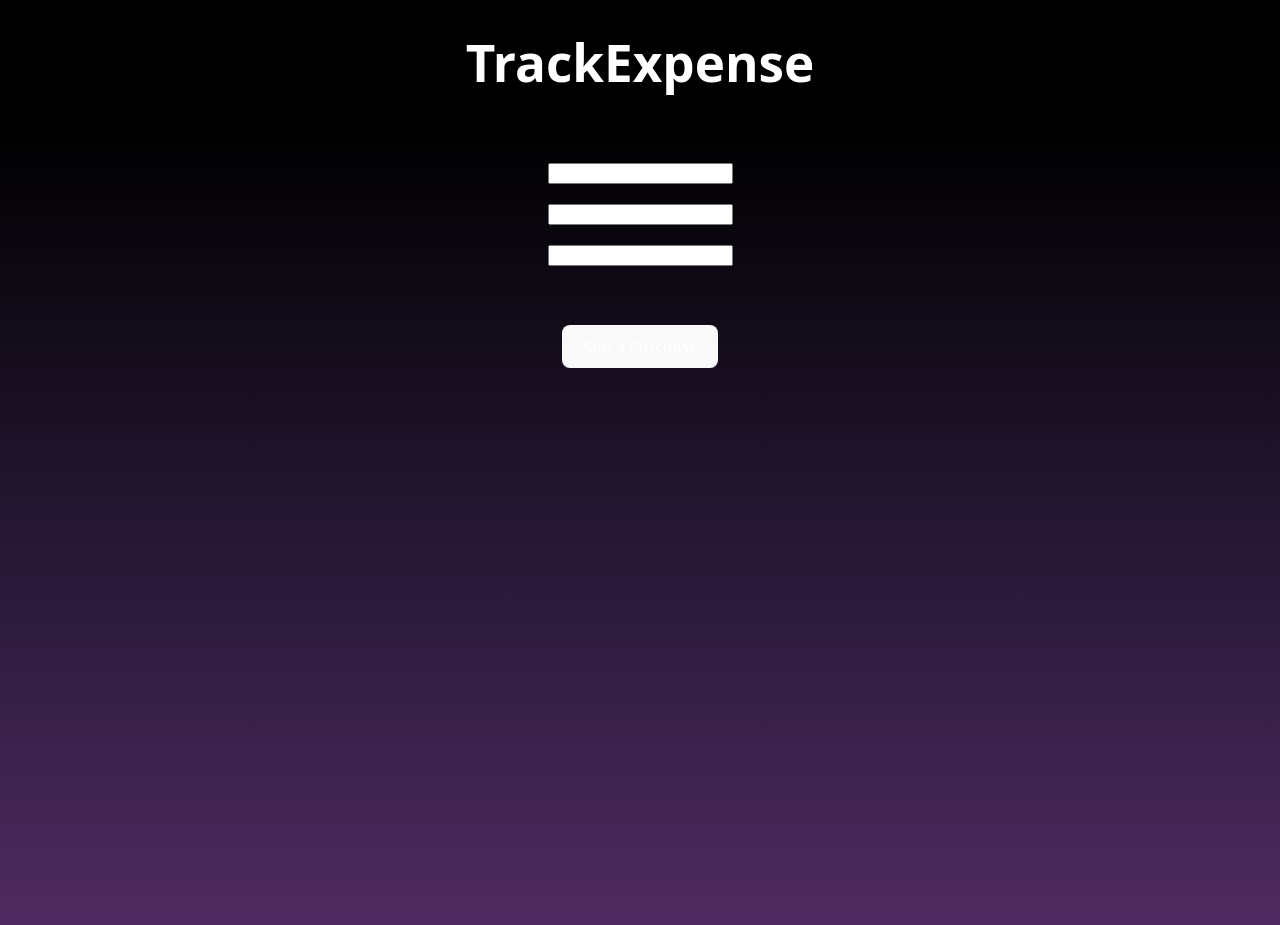
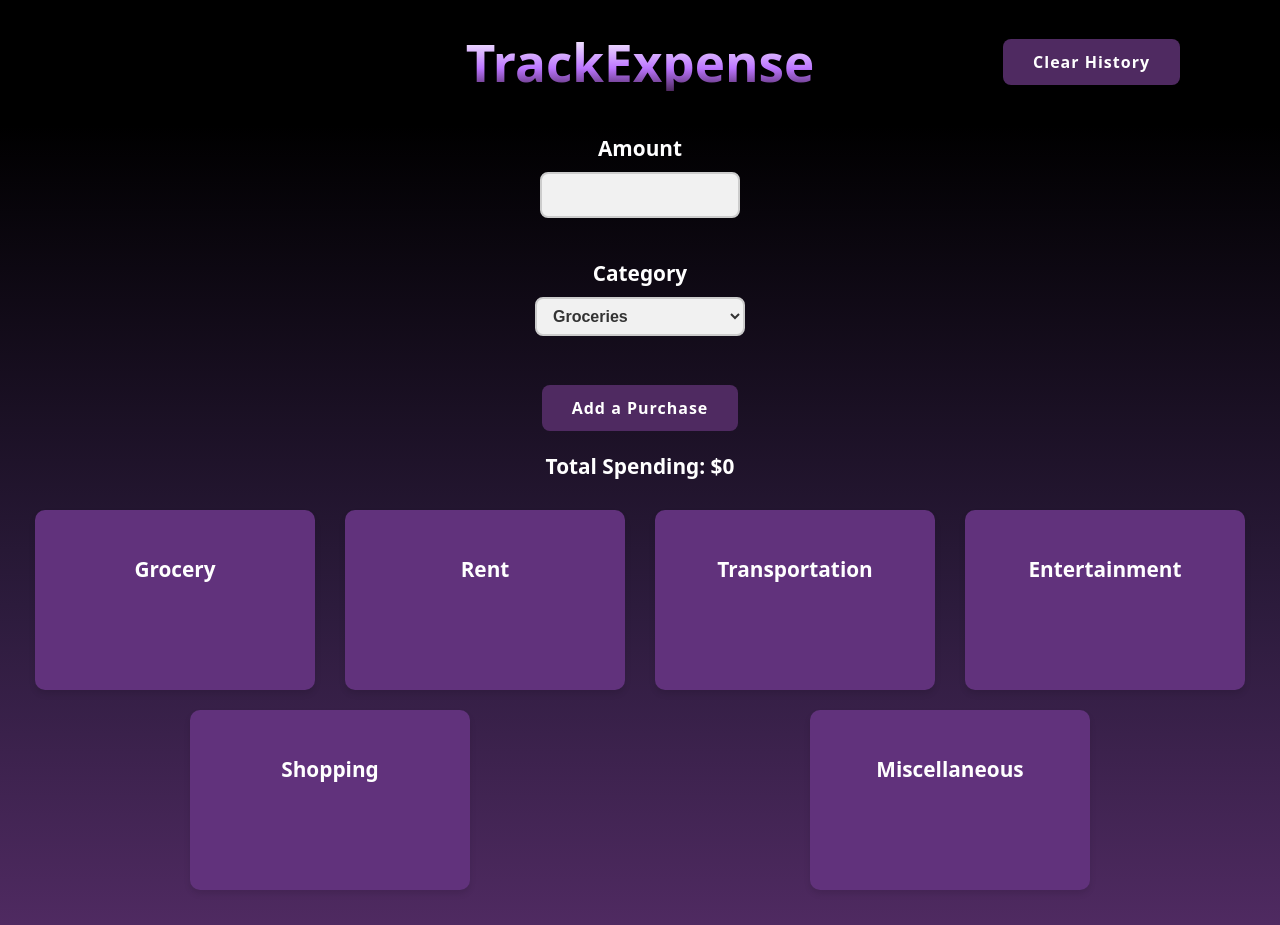
Before and after one commit to adamljouad/special-potato, a React (Vite) app: page /dashboard in a window 1280 px wide. Built offline with nearby package versions, Linux system fonts and the light colour scheme.

Commit message:
Add purchase tracking with localStorage, category selection, and UI improvements

```diff
--- a/src/components/dashboard.css
+++ b/src/components/dashboard.css
@@ -3,6 +3,10 @@
 body {
   margin: 0;
   padding: 0;
+}
+
+p {
+  margin: 5px;
 }
 
 
@@ -32,13 +36,43 @@ body {
 .app-title {
   margin-left: 10px;
   margin-right: 10px;
-  color: linear-gradient(#000000 0%, #2c1b3c 60%, #4f2a61 100%);
+  background: linear-gradient(#ffffff 0%, #bc75ff 60%, #4f2a61 100%);
+  -webkit-background-clip: text;
+  background-clip: text;
+  color: transparent;
 }
 
 .add-purchase-button {
   color: white;
-  background-color: linear-gradient(#000000 0%, #2c1b3c 60%, #4f2a61 100%);
+  background-color: #4f2a61;
+  margin-top: 60px;
+  border: none;
+  padding: 12px 30px;
+  border-radius: 8px;
+  font-size: 16px;
+  font-weight: 600;
+  letter-spacing: 1px;
+  cursor: pointer;
+  transition: all 0.3s ease;
 }
+
+.add-purchase-button:hover {
+  background-color: #bc75ff;
+  transform: scale(1.05);
+  box-shadow: 0 6px 12px rgba(0, 0, 0, 0.2);
+}
+
+.add-purchase-button:active {
+  transform: scale(1);
+  box-shadow: 0 4px 8px rgba(0, 0, 0, 0.1);
+}
+
+.add-purchase-button:focus {
+  outline: none;
+  box-shadow: 0 0 0 3px rgba(76, 66, 158, 0.5);
+}
+
+
 
 .input-box {
   display: flex;
@@ -58,3 +92,155 @@ body {
 input {
   margin-bottom: 20px;
 }
+
+.select-dropdown {
+  color: #333;
+  background-color: #f1f1f1;
+  border: 2px solid #ccc;
+  border-radius: 8px;
+  padding: 8px 12px;
+  font-size: 16px;
+  transition: background-color 0.3s, border-color 0.3s;
+  z-index: 9999;
+  width: 210px;
+  font-weight: bold;
+}
+
+.select-dropdown:hover {
+  background-color: #e0e0e0;
+  border-color: #888;
+}
+
+.select-dropdown:focus {
+  outline: none;
+  border-color: #4f2a61;
+  background-color: #edbefc;
+}
+
+.category-cards {
+  margin: 20px;
+  background-color: rgba(0, 0, 0, 0);
+  display: flex;
+  flex-wrap: wrap;
+  justify-content: space-around;
+}
+
+ul {
+  margin: 0;
+  padding: 20px;
+}
+
+.groceries-card, .rent-card, .transportation-card,
+.entertainment-card, .shopping-card, .miscellaneous-card {
+  background-color: rgb(97, 50, 124);
+  margin: 10px;
+  border-radius: 10px;
+  width: 250px;
+  min-height: 150px;
+  padding: 15px;
+  box-shadow: 0 4px 6px rgba(0, 0, 0, 0.1);
+}
+
+h3 {
+  font-size: 1.3rem;
+  margin-bottom: 10px;
+  text-align: center;
+  color: #fff;
+}
+
+li {
+  padding: 12px 20px;
+  margin: 8px 0;
+  background-color: rgba(255, 255, 255, 0.15);
+  border-radius: 8px;
+  font-size: 16px;
+  color: #fff;
+  font-weight: 500;
+  box-shadow: 0 4px 8px rgba(0, 0, 0, 0.1);
+  transition: all 0.3s ease;
+}
+
+li:hover {
+  background-color: rgba(255, 255, 255, 0.2);
+  transform: translateY(-2px);
+  box-shadow: 0 6px 12px rgba(0, 0, 0, 0.15);
+}
+
+
+
+@media (max-width: 768px) {
+  .category-cards {
+    flex-direction: column;
+    align-items: center;
+  }
+
+  .groceries-card, .rent-card, .transportation-card,
+  .entertainment-card, .shopping-card, .miscellaneous-card {
+    width: 90%;
+  }
+}
+
+.groceries-card h3,
+.rent-card h3,
+.transportation-card h3,
+.entertainment-card h3,
+.shopping-card h3,
+.miscellaneous-card h3 {
+  margin-top: 10px;
+  margin-bottom: 20px;
+}
+
+.amount-input {
+  width: 100%;
+  padding: 12px 20px;
+  font-size: 16px;
+  font-weight: bold;
+  color: #333;
+  background-color: #f1f1f1;
+  border: 2px solid #ccc;
+  border-radius: 8px;
+  transition: all 0.3s ease;
+  box-sizing: border-box;
+}
+
+.amount-input:focus {
+  outline: none;
+  border-color: #4f2a61;
+  background-color: #e6e6e6;
+}
+
+.amount-input::placeholder {
+  color: #aaa;
+  font-style: italic;
+}
+
+.clear-button {
+  color: white;
+  background-color: #4f2a61;
+  position: absolute;
+  right: 100px;
+  border: none;
+  padding: 12px 30px;
+  border-radius: 8px;
+  font-size: 16px;
+  font-weight: 600;
+  letter-spacing: 1px;
+  cursor: pointer;
+  transition: all 0.3s ease;
+}
+
+.clear-button:hover {
+  background-color: #bc75ff;
+  transform: scale(1.05);
+  box-shadow: 0 6px 12px rgba(0, 0, 0, 0.2);
+}
+
+.clear-button:active {
+  transform: scale(1);
+  box-shadow: 0 4px 8px rgba(0, 0, 0, 0.1);
+}
+
+.clear-button:focus {
+  outline: none;
+  box-shadow: 0 0 0 3px rgba(76, 66, 158, 0.5);
+}
--- a/src/components/dashboard.jsx
+++ b/src/components/dashboard.jsx
@@ -4,34 +4,155 @@ import './dashboard.css'
 
 function Dashboard() {
   const [purchases, setPurchases] = useState([]);
-  const [purchaseName, setPurchaseName] = useState('');
   const [purchaseAmount, setPurchaseAmount] = useState('');
-  const [purchaseCategory, setPurchaseCategory] = useState('');
+  const [purchaseCategory, setPurchaseCategory] = useState('Groceries');
+  let [total, setTotal] = useState(0);
+
+  const groceryPurchases = purchases.filter(p => p.category === 'Groceries');
+  const rentPurchases = purchases.filter(p => p.category === 'Rent');
+  const transportationPurchases = purchases.filter(p => p.category === 'Transportation');
+  const entertainmentPurchases = purchases.filter(p => p.category === 'Entertainment');
+  const shoppingPurchases = purchases.filter(p => p.category === 'Shopping');
+  const miscellaneousPurchases = purchases.filter(p => p.category === 'Miscellaneous');
+
+  useEffect(() => {
+    const storedPurchases = localStorage.getItem('purchases');
+    if (storedPurchases) {
+      try {
+        setPurchases(JSON.parse(storedPurchases));
+      } catch (e) {
+        console.error("Error parsing purchases from localStorage:", e);
+      }
+    }
+  }, []);
+
 
   const addPurchase = () => {
-    setPurchases(prevPurchases => [...prevPurchases, {
-      name: purchaseName,
-      amount: purchaseAmount,
-      category: purchaseCategory
-    }])
-    console.log(purchases)
+    if (purchaseAmount === '') {
+      alert('Amount is required')
+    } else {
+      const newPurchases = {
+        amount: purchaseAmount,
+        category: purchaseCategory
+      };
+      setPurchases(prevPurchases => {
+        const updatedPurchases = [...prevPurchases, newPurchases];
+        localStorage.setItem('purchases', JSON.stringify(updatedPurchases));
+        return updatedPurchases;
+      });
+    }
+    setPurchaseAmount('');
   }
 
+
+  useEffect(() => {
+    const newTotal = purchases.reduce((sum, purchase) => Number(sum) + Number(purchase.amount), 0);
+    setTotal(newTotal);
+  }, [purchases]);
+
+  const resetPurchases = () => {
+    setPurchases([]);
+    localStorage.removeItem('purchases')
+  }
 
   return (
     <div className='dashboard'>
       <div className='dashboard-header'>
         <h1 className='app-title'>TrackExpense</h1>
+        <button className='clear-button' onClick={resetPurchases}>Clear History</button>
       </div>
       <div className='dashboard-body'>
         <div className="container">
           <div className='input-box'>
-            <input className='name-input' value={purchaseName} onChange={(e) => setPurchaseName(e.target.value)}></input>
-            <input className='amount-input' value={purchaseAmount} onChange={(e) => setPurchaseAmount(e.target.value)}></input>
-            <input className='category-input' value={purchaseCategory} onChange={(e) => setPurchaseCategory(e.target.value)}></input>
+            <h3>Amount</h3>
+            <input className='amount-input'  value={purchaseAmount} onChange={(e) => setPurchaseAmount(e.target.value)}></input>
+            <h3>Category</h3>
+            <select className='select-dropdown' value={purchaseCategory} onChange={(e) => setPurchaseCategory(e.target.value)}>
+              <option className='option-dropdown'>Groceries</option>
+              <option className='option-dropdown'>Rent</option>
+              <option className='option-dropdown'>Transportation</option>
+              <option className='option-dropdown'>Entertainment</option>
+              <option className='option-dropdown'>Shopping</option>
+              <option className='option-dropdown'>Miscellaneous</option>
+            </select>
           </div>
         </div>
-        <button className='add-purchase-button' onClick={addPurchase}>Add a Purchase</button>
+        <button className='add-purchase-button' onClick={() => {addPurchase()}}>Add a Purchase</button>
+        <h3>Total Spending: ${total}</h3>
+        <div className='category-cards'>
+          <div className='groceries-card'>
+            <ul>
+              <h3>Grocery</h3>
+              {groceryPurchases.map((purchase, index) => {
+                return (
+                <li key={index}>
+                  ${purchase.amount}
+                </li>
+                );
+              })}
+            </ul>
+          </div>
+          <div className='rent-card'>
+            <ul>
+              <h3>Rent</h3>
+              {rentPurchases.map((purchase, index) => {
+                return (
+                <li key={index}>
+                  ${purchase.amount}
+                </li>
+                );
+              })}
+            </ul>
+          </div>
+          <div className='transportation-card'>
+            <ul>
+              <h3>Transportation</h3>
+              {transportationPurchases.map((purchase, index) => {
+                return (
+                <li key={index}>
+                  ${purchase.amount}
+                </li>
+                );
+              })}
+            </ul>
+          </div>
+          <div className='entertainment-card'>
+            <ul>
+              <h3>Entertainment</h3>
+              {entertainmentPurchases.map((purchase, index) => {
+                return (
+                <li key={index}>
+                  ${purchase.amount}
+                </li>
+                );
+              })}
+            </ul>
+          </div>
+          <div className='shopping-card'>
+            <ul>
+              <h3>Shopping</h3>
+              {shoppingPurchases.map((purchase, index) => {
+                return (
+                <li key={index}>
+                  ${purchase.amount}
+                </li>
+                );
+              })}
+            </ul>
+          </div>
+          <div className='miscellaneous-card'>
+            <ul>
+              <h3>Miscellaneous</h3>
+              {miscellaneousPurchases.map((purchase, index) => {
+                return (
+                <li key={index}>
+                  ${purchase.amount}
+                </li>
+                )
+              })}
+            </ul>
+          </div>
+        </div>
       </div>
     </div>
   )
```
